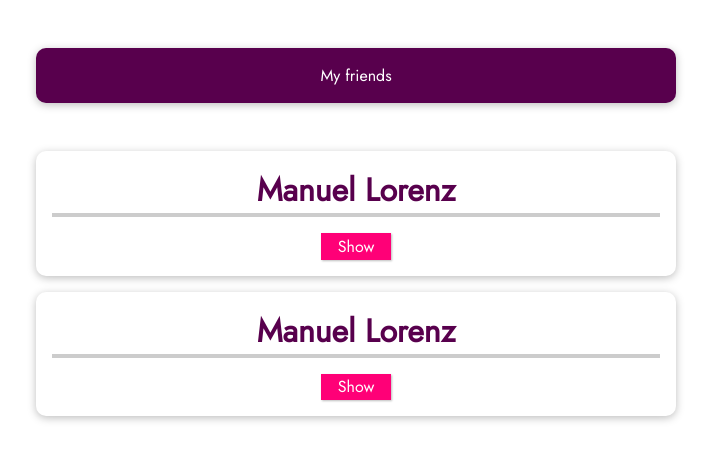
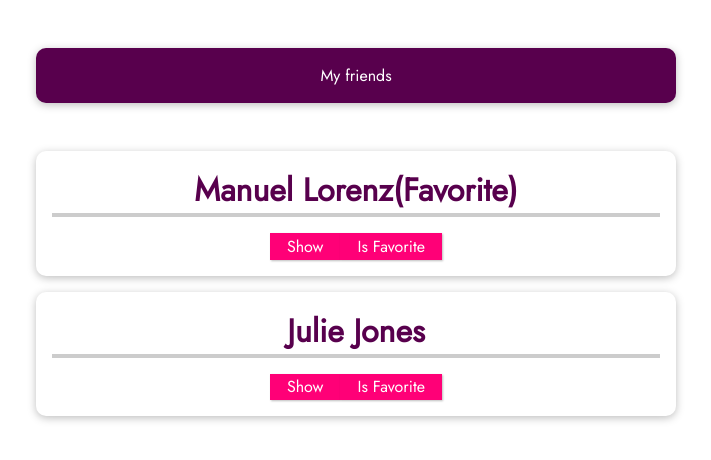
Before and after one commit to Thirdbot/vue-first-app-learning, a Vue app: page / in a window 1280 px wide. Shown: the top 460 px of the page, without its empty margins (284-995 px from the left). Built offline with nearby package versions, Linux system fonts and the light colour scheme.

Commit message:
props && event handling

```diff
--- a/src/App.vue
+++ b/src/App.vue
@@ -2,8 +2,17 @@
     <section>
         <header>My friends</header>
         <ul>
-            <friend-contact></friend-contact>
-            <friend-contact></friend-contact>
+            <friend-contact
+            v-for="friend in friends"
+            :key="friend.id"
+            :id="friend.id"
+            :name="friend.name"
+            :phoneNumber="friend.phone"
+            :emailAddress="friend.email"
+            :IsFavorite="friend.fav"
+            @toggle-favorite="toggleFavoriteStatus"
+            ></friend-contact>
+
         </ul>
     </section>
 </template>
@@ -17,16 +26,27 @@ export default {
                     id:'manuel',
                     name:'Manuel Lorenz',
                     phone:'01234567890',
-                    email:'manuel@localhost.com'
+                    email:'manuel@localhost.com',
+                    fav:true,
+
                 },
                 {
                     id:'julie',
                     name:'Julie Jones',
                     phone:'01234567890',
-                    email:'julie@localhost.com'
+                    email:'julie@localhost.com',
+                    fav:false
                 }
             ]
         }
+    },
+    methods:{
+      toggleFavoriteStatus(id){
+        const friendIdentify = this.friends.find(
+          (friend) => friend.id === id
+        );
+        friendIdentify.fav = !friendIdentify.fav;
+      }
     }
 }
 </script>
--- a/src/components/FriendContact.vue
+++ b/src/components/FriendContact.vue
@@ -1,30 +1,51 @@
 <template>
     <li>
-        <h2>{{ friend.name }}</h2>
+        <h2>{{ name }}{{ IsFavorite ? '(Favorite)' : ''}}</h2>
         <button @click="toggleDetail">{{ detailAreVisible ? 'Hide':'Show' }}</button>
+        <button @click="toggleFavorite">Is Favorite</button>
         <ul v-if="detailAreVisible">
-            <li><strong>Phone:</strong>{{ friend.phone }}</li>
-            <li><strong>Email:</strong>{{ friend.email }}</li>
+            <li><strong>Phone:</strong>{{phoneNumber}}</li>
+            <li><strong>Email:</strong>{{emailAddress}}</li>
         </ul>
     </li>
 </template>
 
 <script>
 export default {
+    props:{
+        id:{
+            type:String,
+            require:true
+        },
+        name:{
+            type:String,
+            require:true
+        },
+        phoneNumber:{
+            type:String,
+            require:true
+        },
+        emailAddress:{
+            type:String,
+            require:true
+        },
+        IsFavorite:{
+            type:Boolean,
+            require:false,
+            default:false
+            }
+        },
     data(){
         return {
             detailAreVisible:false,
-            friend:{
-                id:'manuel',
-                name:'Manuel Lorenz',
-                phone:'01234567890',
-                email:'manuel@localhost.com'
-            },
         };
     },
     methods:{
         toggleDetail(){
             this.detailAreVisible = !this.detailAreVisible;
+        },
+        toggleFavorite(){
+            this.$emit('toggle-favorite',this.id)
         }
     }
 };
```
